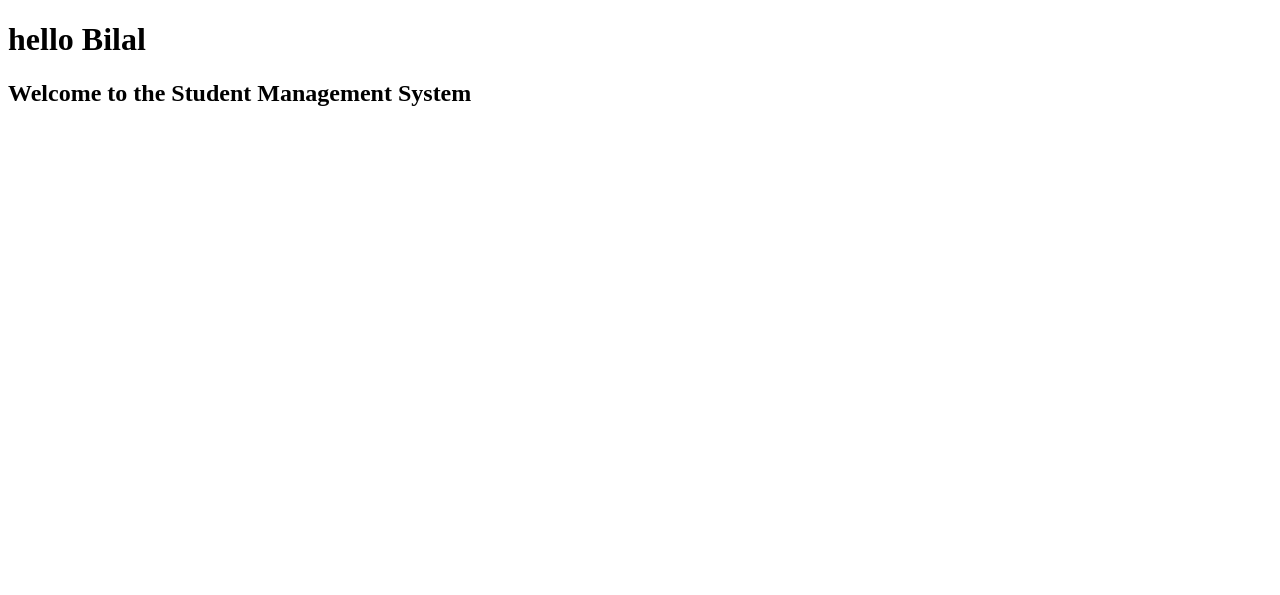
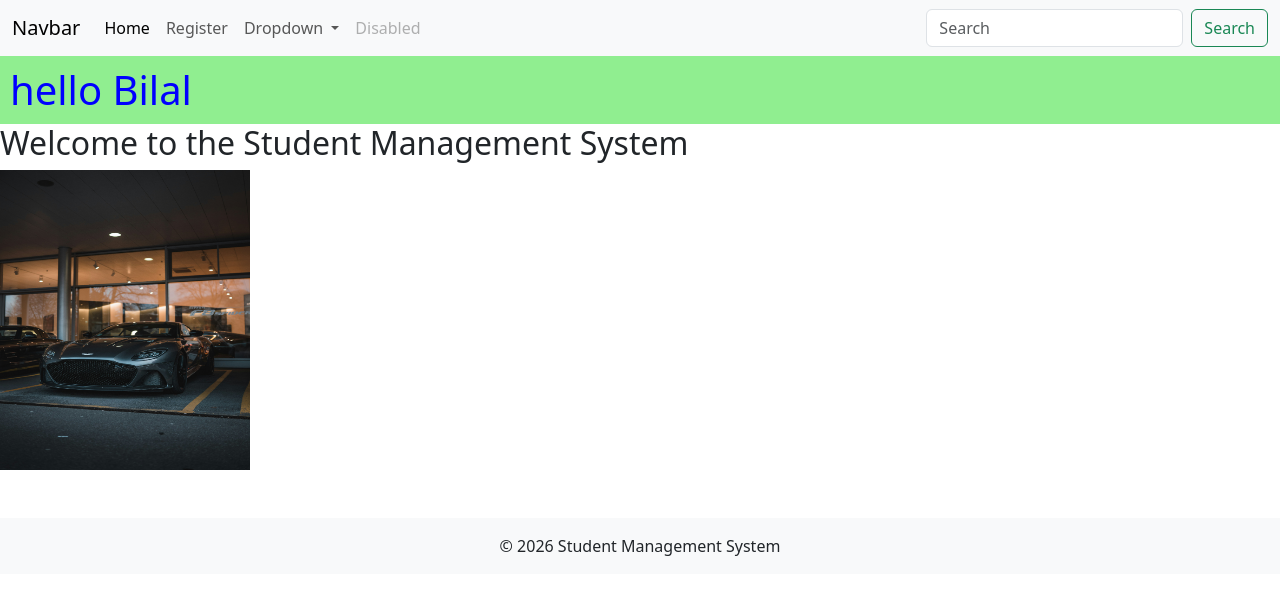
Before and after one commit to alnk-ops/sms, a Django app: page / in a window 1280 px wide. Shown: the top 595 px of the page. Run offline with Django 5.2, Linux system fonts and the light colour scheme.

Commit message:
create header and footer

```diff
--- a/smsproject/smsproject/settings.py
+++ b/smsproject/smsproject/settings.py
@@ -116,6 +116,7 @@ USE_TZ = True
 # https://docs.djangoproject.com/en/5.2/howto/static-files/
 
 STATIC_URL = 'static/'
+STATICFILES_DIRS = [BASE_DIR / 'static']
 
 # Default primary key field type
 # https://docs.djangoproject.com/en/5.2/ref/settings/#default-auto-field
--- /dev/null
+++ b/smsproject/static/css/student/index.css
@@ -0,0 +1,7 @@
+h1{
+
+    color: blue;
+    background-color: lightgreen;
+    padding: 10px;
+    margin: auto;
+}
--- a/smsproject/templates/student/display.html
+++ b/smsproject/templates/student/display.html
@@ -18,5 +18,9 @@
     <p>Gender: {{ gender }}</p>
     <p>Course: {{ course }}</p>
     <p>Address: {{ address }}</p>
+    <ul>
+    {% for subject in subjects %}
+        <li>{{ subject }}</li>
+    {% endfor %}
 </body>
 </html>
--- /dev/null
+++ b/smsproject/templates/student/footer.html
@@ -0,0 +1,5 @@
+<footer class="bg-light text-center mt-5 p-3">
+    <p class="mb-0">
+        &copy; 2026 Student Management System
+    </p>
+</footer>
--- /dev/null
+++ b/smsproject/templates/student/header.html
@@ -0,0 +1,36 @@
+    <nav class="navbar navbar-expand-lg bg-body-tertiary">
+  <div class="container-fluid">
+    <a class="navbar-brand" href="#">Navbar</a>
+    <button class="navbar-toggler" type="button" data-bs-toggle="collapse" data-bs-target="#navbarSupportedContent" aria-controls="navbarSupportedContent" aria-expanded="false" aria-label="Toggle navigation">
+      <span class="navbar-toggler-icon"></span>
+    </button>
+    <div class="collapse navbar-collapse" id="navbarSupportedContent">
+      <ul class="navbar-nav me-auto mb-2 mb-lg-0">
+        <li class="nav-item">
+          <a class="nav-link active" aria-current="page" href="#">Home</a>
+        </li>
+        <li class="nav-item">
+          <a class="nav-link" href="{% url 'register' %}">Register</a>
+        </li>
+        <li class="nav-item dropdown">
+          <a class="nav-link dropdown-toggle" href="#" role="button" data-bs-toggle="dropdown" aria-expanded="false">
+            Dropdown
+          </a>
+          <ul class="dropdown-menu">
+            <li><a class="dropdown-item" href="#">Action</a></li>
+            <li><a class="dropdown-item" href="#">Another action</a></li>
+            <li><hr class="dropdown-divider"></li>
+            <li><a class="dropdown-item" href="#">Something else here</a></li>
+          </ul>
+        </li>
+        <li class="nav-item">
+          <a class="nav-link disabled" aria-disabled="true">Disabled</a>
+        </li>
+      </ul>
+      <form class="d-flex" role="search">
+        <input class="form-control me-2" type="search" placeholder="Search" aria-label="Search"/>
+        <button class="btn btn-outline-success" type="submit">Search</button>
+      </form>
+    </div>
+  </div>
+</nav>
--- a/smsproject/templates/student/index.html
+++ b/smsproject/templates/student/index.html
@@ -1,13 +1,12 @@
-<!DOCTYPE html>
-<html lang="en">
-<head>
-    <meta charset="UTF-8">
-    <meta name="viewport" content="width=device-width, initial-scale=1.0">
-    <title>Home</title>
-</head>
-<body>
+
+{% extends 'student/main.html' %}
+{% load static %}
+
+{% block content %}
+<link rel="stylesheet" type="text/css" href="{% static 'css/student/index.css' %}">
+
     <h1>hello Bilal</h1>
     <h2>Welcome to the Student Management System</h2>
+    <img src="{% static 'images/aston.jpg' %}" alt="Aston" width="250" height="300">
 
-</body>
-</html>
+{% endblock %}
--- /dev/null
+++ b/smsproject/templates/student/main.html
@@ -0,0 +1,16 @@
+{% load static %}
+<!DOCTYPE html>
+<html lang="en">
+<head>
+    <meta charset="UTF-8">
+    <meta name="viewport" content="width=device-width, initial-scale=1.0">
+    <link href="https://cdn.jsdelivr.net/npm/bootstrap@5.3.8/dist/css/bootstrap.min.css" rel="stylesheet" integrity="sha384-sRIl4kxILFvY47J16cr9ZwB07vP4J8+LH7qKQnuqkuIAvNWLzeN8tE5YBujZqJLB" crossorigin="anonymous">
+    <title>Main page</title>
+</head>
+<body>
+   {% include 'student/header.html' %}
+    {% block content %}
+    {% endblock %}
+    {% include 'student/footer.html' %}
+</body>
+</html>
```
Also changed, not shown: smsproject/static/images/1748832105181.jfif (added), smsproject/static/images/aston.jpg (added).
